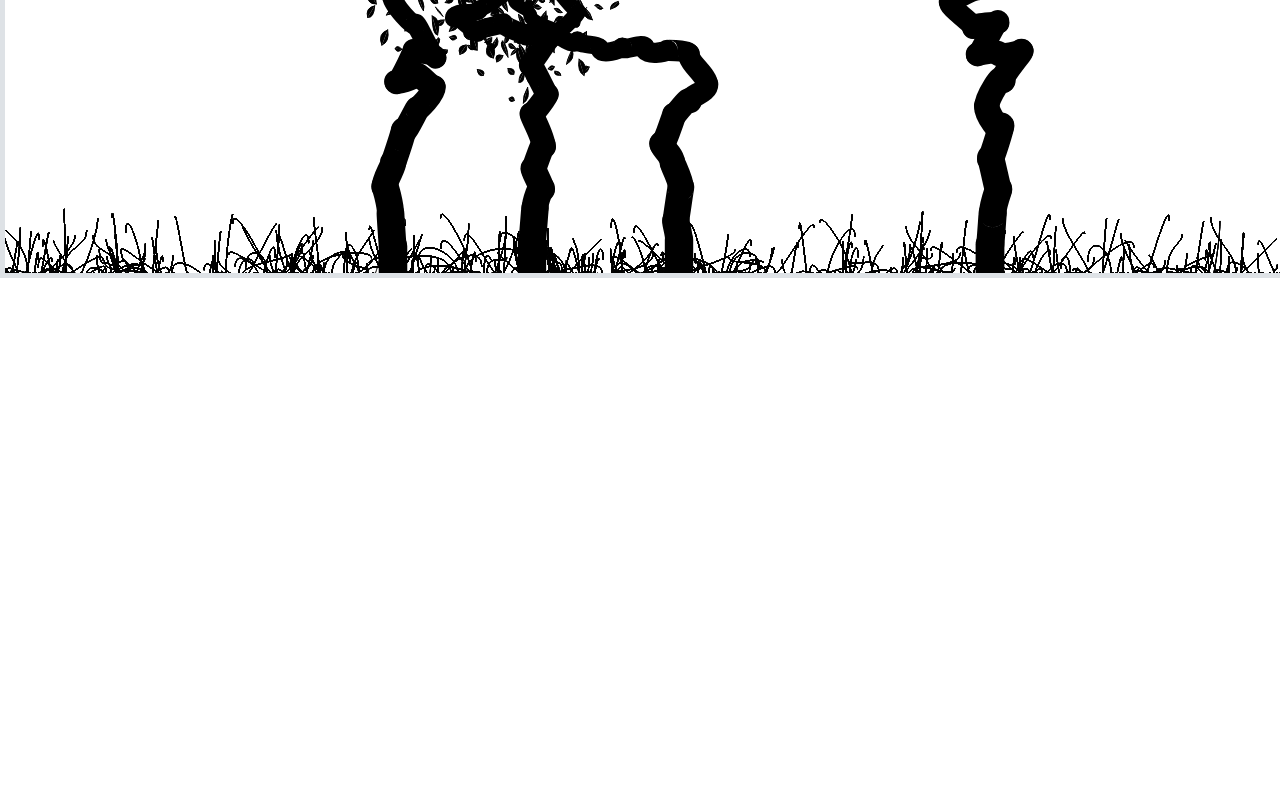
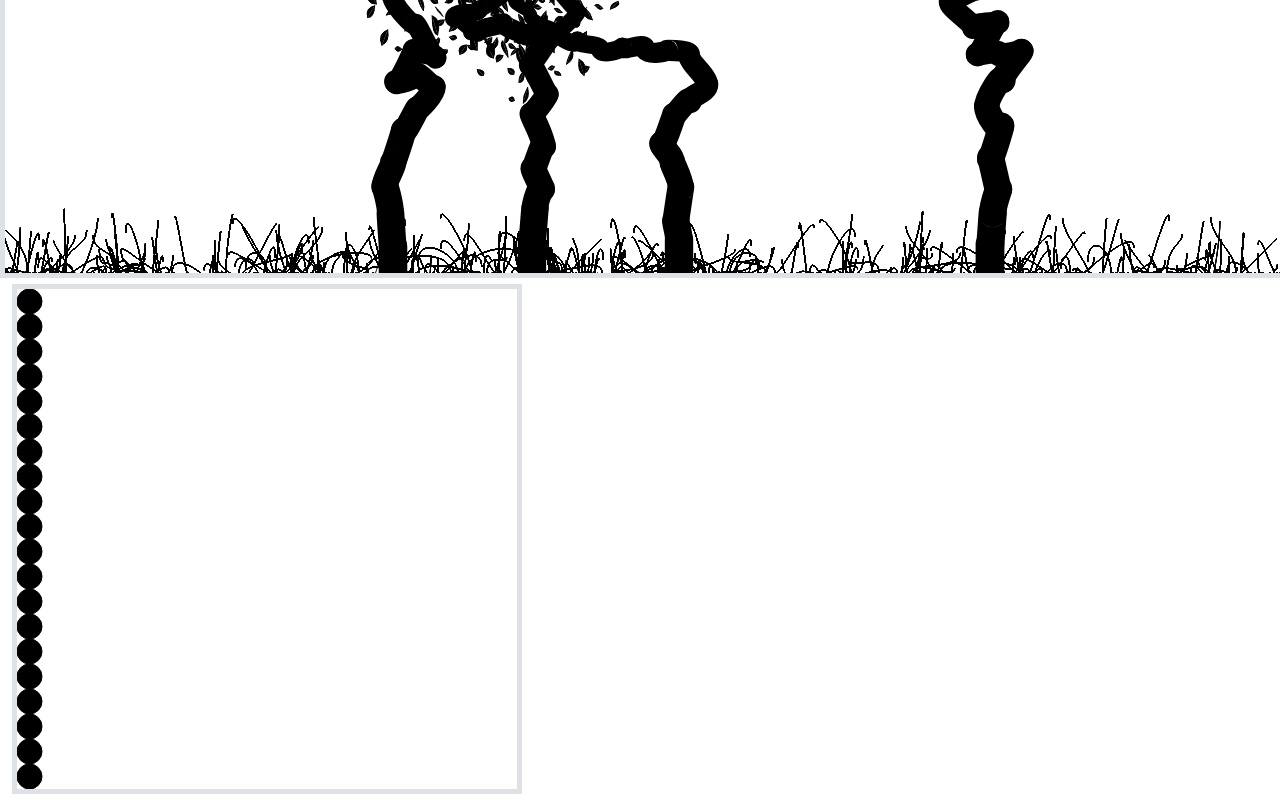
Before and after one commit to JalenLT/Tree, a plain HTML site: page index.html in a window 1280 px wide. Shown: the part 732-1532 px from the top of the page. Before the commit the page ends 1016 px from the top, so only its background shows below. Drawn offline with nearby package versions, Linux system fonts and the light colour scheme.

Commit message:
Initial Pattern Development Starts

```diff
--- a/index.html
+++ b/index.html
@@ -20,15 +20,16 @@
         <![endif]-->
         <div class="container-fluid mx-0 px-0">
             <div class="row mx-0 px-0">
-                <div class="col mx-0 px-0">
+                <div class="col-md-12 mx-0 px-0">
                     <canvas class="border border-5" name="tree" width="2000" height="1000"></canvas>
                 </div>
-                <!-- <div class="col">
-                    <canvas class="border border-5" name="ground" width="1000" height="1000"></canvas>
-                </div> -->
+                <div class="col">
+                    <canvas class="border border-5" name="pattern_1" width="500" height="500"></canvas>
+                </div>
             </div>
         </div>
         <!-- <script src="tree.js"></script> -->
         <script src="tree_v2.js"></script>
+        <script src="pattern.js"></script>
     </body>
 </html>
--- /dev/null
+++ b/pattern.js
@@ -0,0 +1,27 @@
+//GET HTML ELEMENTS
+var canvasPattern = document.getElementsByName("pattern_1")[0];
+var ctxPattern = canvasPattern.getContext("2d");
+
+function generateDotGradientPattern(canvas, ctx, division = 25, falloff = 0.5){
+    var canvasWidth = canvas.width;
+    var canvasHeight = canvas.height;
+    var chunksX = Math.floor(canvasWidth / division);
+    var chunksY = Math.floor(canvasHeight / division);
+    for (let r = 0; r < chunksY; r++) {
+        for (let i = 0; i < chunksX; i++) {
+            var width = 0;
+            if(i == 0){
+                width = division;
+            }else{
+                let maxWidth = division / 2;
+                let gradientChunks = Math.floor(chunksX * falloff);
+            }
+            ctx.beginPath();
+            ctx.arc((division * (i + 1) - (division / 2)), (division * (r + 1) - (division / 2)), width / 2, 0, 2 * Math.PI);
+            ctx.stroke();
+            ctx.fill();
+        }
+    }
+}
+
+generateDotGradientPattern(canvasPattern, ctxPattern);
```
